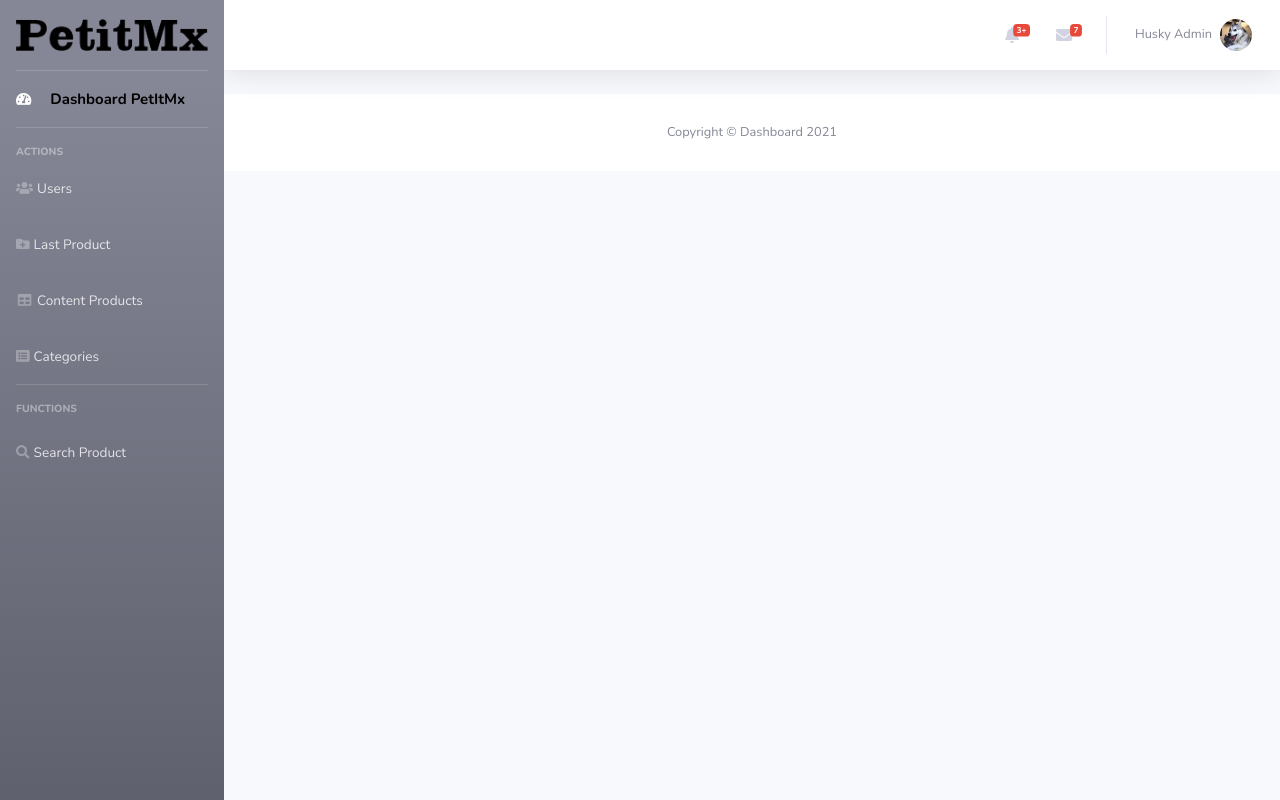
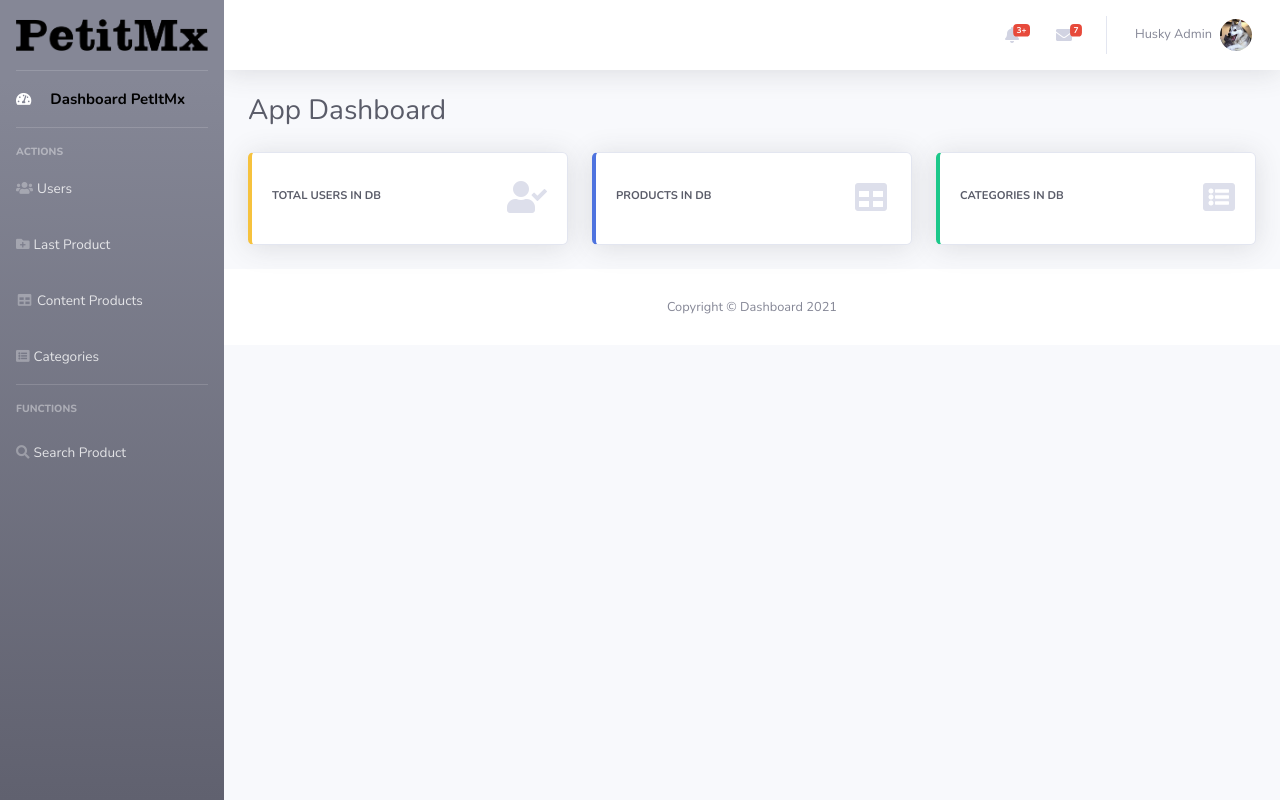
Before and after one commit to diego200052/grupo_01_petitmx, a React (Create React App) app in the folder PetitMx/dashboard/: page / in a window 1280 px wide. Built offline with nearby package versions, Linux system fonts and the light colour scheme; no server answers.

Commit message:
Se modificó el la información que se almacena en el api de productos y se completaron los 3 paneles básicos que muestran la cantidad total de usuarios, productos y categorias en la base de datos.

```diff
--- a/PetitMx/dashboard/package.json
+++ b/PetitMx/dashboard/package.json
@@ -2,6 +2,7 @@
   "name": "dashboard",
   "version": "0.1.0",
   "private": true,
+  "proxy": "http://localhost:3030",
   "dependencies": {
     "@testing-library/jest-dom": "^5.14.1",
     "@testing-library/react": "^11.2.7",
--- a/PetitMx/dashboard/src/components/ContentRowTop.js
+++ b/PetitMx/dashboard/src/components/ContentRowTop.js
@@ -1,7 +1,7 @@
 import React from 'react';
-import ContentRowCenter from './ContentRowCenter';
-import ContentRowMovies from './ContentRowMovies';
-import Chart from './Chart';
+import InfoTotalUser from './InfoTotalUser';
+import InfoTotalProduct from './InfoTotalProduct';
+import InfoTotalCategories from './InfoTotalCategories';
 
 function ContentRowTop(){
     return(
@@ -12,10 +12,12 @@ function ContentRowTop(){
 						<h1 className="h3 mb-0 text-gray-800">App Dashboard</h1>
 					</div>
 
-					{/*<!-- Content Row Movies-->*/}
-					<ContentRowMovies />
-					<ContentRowCenter />
-					<Chart />
+					{/*<!-- Tarjetas de información -->*/}
+					<div className="row">
+						<InfoTotalUser/>
+						<InfoTotalProduct/>
+						<InfoTotalCategories/>
+					</div>
 
 				</div>
 				{/*<!--End Content Row Top-->*/}
--- a/PetitMx/dashboard/src/components/ContentWrapper.js
+++ b/PetitMx/dashboard/src/components/ContentWrapper.js
@@ -1,5 +1,6 @@
 import React from 'react';
 import TopBar from './TopBar';
+import ContentRowTop from './ContentRowTop';
 import Footer from './Footer';
 function ContentWrapper(){
     return (
@@ -9,7 +10,7 @@ function ContentWrapper(){
                 {/*<!-- Main Content -->*/}
                 <div id="content">
                     <TopBar />
-
+                    <ContentRowTop />
                     <Footer />
                 </div>
             </div>
--- /dev/null
+++ b/PetitMx/dashboard/src/components/InfoTotalCategories.js
@@ -0,0 +1,70 @@
+import React, { Component } from 'react';
+class InfoTotalCategories extends Component{
+
+    /* --- Inicio del estado --- */
+    constructor(props){
+        super(props);
+        this.state= {
+            count:"",
+            titulo: "Categories in DB"
+        }
+    }
+
+    /* Funcion para llamar a la API*/
+
+    apiCall(url, consecuencia){
+        fetch(url)
+            .then( response => response.json() )
+            .then( data => consecuencia(data) )
+            .catch( error => console.log(error))
+    }
+
+    /* Esta es la funcion consecuencia de "apiCall()" */
+
+    showCategories = (data)=>{
+        console.log(data);
+        console.log(data.countSubcategories[0].total_subcategories);
+       this.setState(
+           {
+            count: data.countSubcategories[0].total_subcategories,
+            titulo: "Total de categorias"
+           }
+        )
+
+
+
+    }
+
+    /* Cuando el componente carga, recien ahi llamamos a la API */
+    componentDidMount(){
+        console.log("Me monté!!");
+        this.getCategories()
+    }
+
+    /* Aca va la funcion a la q llamamos desde el componentDidMount */
+    getCategories(){
+        this.apiCall("/api/products", this.showCategories)
+    }
+
+    render(){
+        return(
+            <div className="col-md-4 mb-4">
+            <div className="card border-left-success shadow h-100 py-2">
+                    <div className="card-body">
+                        <div className="row no-gutters align-items-center">
+                    <div className="col mr-2">
+                        <div className="text-xs font-weight-bold text-dark text-uppercase mb-1">{this.state.titulo}</div>
+                        <div className="h5 mb-0 font-weight-bold text-gray-800">{this.state.count}</div>
+                    </div>
+                <div className="col-auto">
+                            <i className="fas fa-list-alt fa-2x text-gray-300"></i>
+                        </div>
+                    </div>
+                </div>
+            </div>
+         </div>
+        )
+    }
+}
+
+export default InfoTotalCategories;
--- /dev/null
+++ b/PetitMx/dashboard/src/components/InfoTotalProduct.js
@@ -0,0 +1,70 @@
+import React, { Component } from 'react';
+class InfoTotalProduct extends Component{
+
+    /* --- Inicio del estado --- */
+    constructor(props){
+        super(props);
+        this.state= {
+            count:"",
+            titulo: "Products in DB"
+        }
+    }
+
+    /* Funcion para llamar a la API */
+
+    apiCall(url, consecuencia){
+        fetch(url)
+            .then( response => response.json() )
+            .then( data => consecuencia(data) )
+            .catch( error => console.log(error))
+    }
+
+    /* Esta es la funcion consecuencia de "apiCall()" */
+
+    mostrarProductos = (data)=>{
+        console.log(data);
+
+       this.setState(
+           {
+            count: data.count,
+            titulo: "Total de Productos"
+           }
+        )
+
+
+
+    }
+
+    /* Cuando el componente carga, recien ahi llamamos a la API */
+    componentDidMount(){
+        console.log("Me monté!!");
+        this.traerProductos()
+    }
+
+    /* Aca va la funcion a la q llamamos desde el componentDidMount */
+    traerProductos(){
+        this.apiCall("/api/products", this.mostrarProductos)
+    }
+
+    render(){
+        return(
+            <div className="col-md-4 mb-4">
+            <div className="card border-left-primary shadow h-100 py-2">
+                    <div className="card-body">
+                        <div className="row no-gutters align-items-center">
+                    <div className="col mr-2">
+                        <div className="text-xs font-weight-bold text-dark text-uppercase mb-1">{this.state.titulo}</div>
+                        <div className="h5 mb-0 font-weight-bold text-gray-800">{this.state.count}</div>
+                    </div>
+                <div className="col-auto">
+                            <i className="fas fa-fw fa-table fa-2x text-gray-300"></i>
+                        </div>
+                    </div>
+                </div>
+            </div>
+         </div>
+        )
+    }
+}
+
+export default InfoTotalProduct;
--- /dev/null
+++ b/PetitMx/dashboard/src/components/InfoTotalUser.js
@@ -0,0 +1,67 @@
+import React, { Component } from 'react';
+class InfoTotalUser extends Component{
+
+    /* --- Aca arrancamos dandole el estado */
+    constructor(props){
+        super(props);
+        this.state= {
+            count:"",
+            titulo: "Total Users in DB"
+        }
+    }
+
+    /* Funcion para llamar a la API, hacemos una func porq vamos a llamar a varias */
+
+    apiCall(url, consecuencia){
+        fetch(url)
+            .then( response => response.json() )
+            .then( data => consecuencia(data) )
+            .catch( error => console.log(error))
+    }
+
+    /* Esta es la funcion consecuencia de "apiCall()" */
+
+    showUsers = (data)=>{
+        console.log(data);
+
+       this.setState(
+           {
+            count: data.count,
+            titulo: "Total de Usuarios"
+           }
+        )
+    }
+
+    /* Cuando el componente carga, recien ahi llamamos a la API */
+    componentDidMount(){
+        console.log("Me monté!!");
+        this.getUsers()
+    }
+
+    /* Aca va la funcion a la q llamamos desde el componentDidMount */
+    getUsers(){
+        this.apiCall("/api/users", this.showUsers)
+    }
+
+    render(){
+        return(
+            <div className="col-md-4 mb-4">
+            <div className="card border-left-warning shadow h-100 py-2">
+                    <div className="card-body">
+                        <div className="row no-gutters align-items-center">
+                    <div className="col mr-2">
+                        <div className="text-xs font-weight-bold text-dark text-uppercase mb-1">{this.state.titulo}</div>
+                        <div className="h5 mb-0 font-weight-bold text-gray-800">{this.state.count}</div>
+                    </div>
+                <div className="col-auto">
+                            <i className="fas fa-user-check fa-2x text-gray-300"></i>
+                        </div>
+                    </div>
+                </div>
+            </div>
+         </div>
+        )
+    }
+}
+
+export default InfoTotalUser;
```
Also changed, not shown: 1 other file (tests, documents, lock files or other folders).
